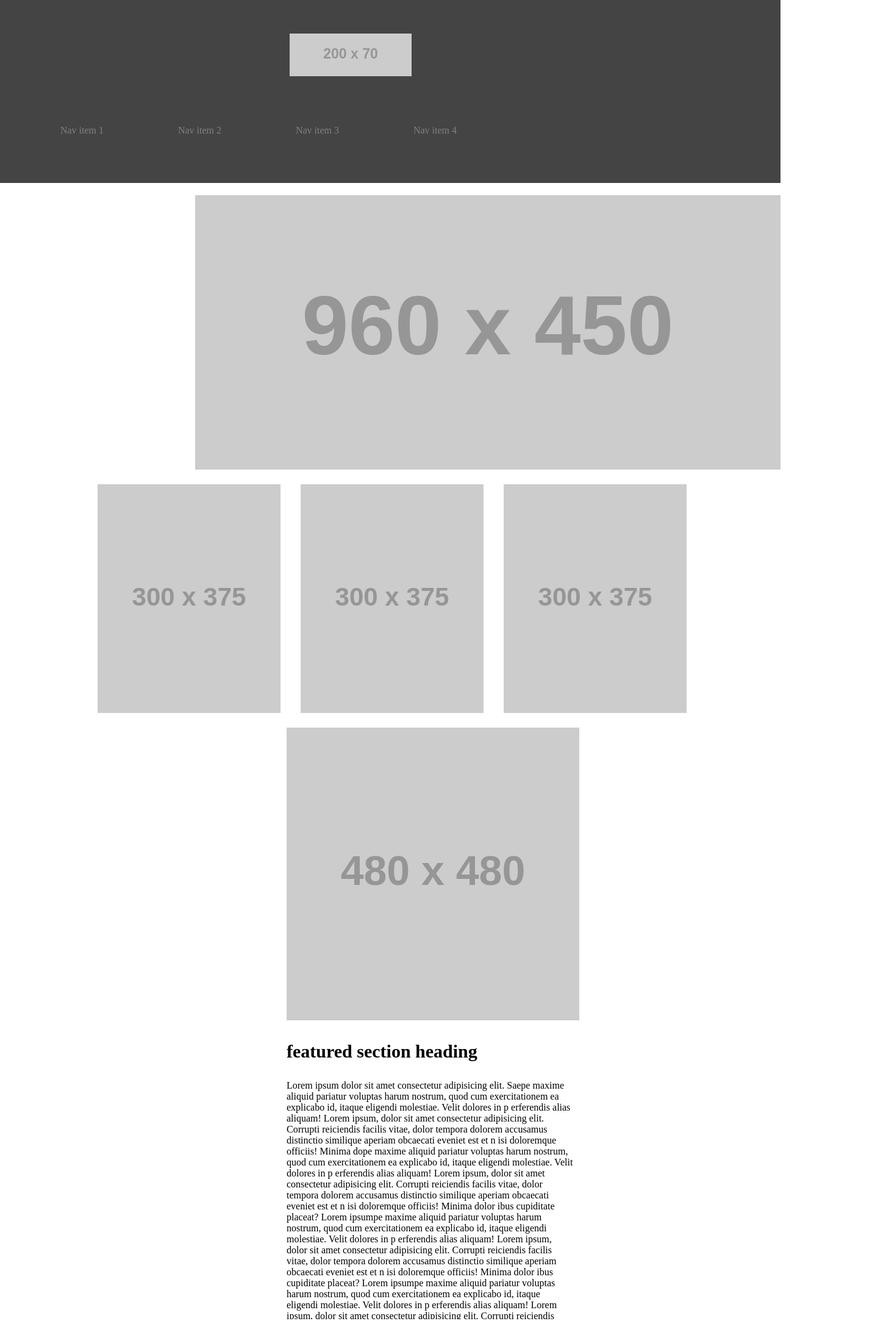
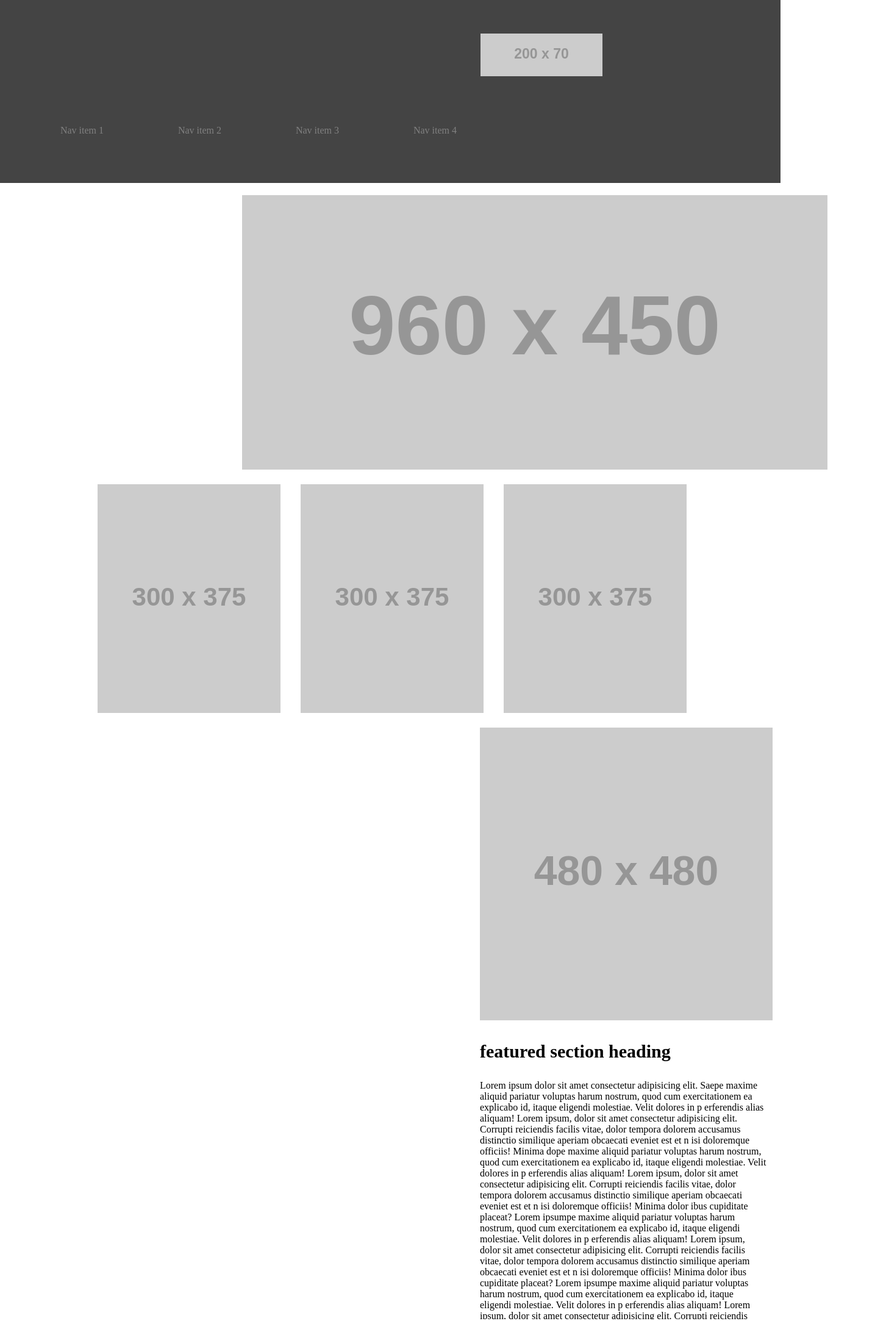
Before and after one commit to abdvool/wirefame-exercise, a plain HTML site: page index.html in a window 1280 px wide. Shown: the top 2166 px of the page at 61% size, 1453 px wide, since content can reach past the window. Drawn offline with Linux system fonts and the light colour scheme; placeholder pictures from the web are drawn by us.

Commit message:
finished

```diff
--- a/css/style.css
+++ b/css/style.css
@@ -51,16 +51,11 @@ margin-right: 20px;
 
     section:first-of-type{
 
-    margin-left: 25%;
+    margin-left: 31%;
 
     }
 
-    section:nth-child(3){
 
-
-
-
-    }
 
 
     section:nth-child(3){
@@ -74,7 +69,7 @@ margin-left: 17px;
 
         section:nth-child(4){
 
-            margin-left: 470px;
+            margin-left: 787px;
             display: inline-block;
             width: 480px%;
 
@@ -129,7 +124,7 @@ margin-left: 17px;
 
 nav img {
 float: left;
-    margin-left: 475px;
+    margin-left: 788px;
 margin-top: 55px;
 
 
--- a/index.html
+++ b/index.html
@@ -25,7 +25,7 @@
     </header>
     <section>
 
-        <img id="f1" src="https://placehold.it/960x450/ddd" alt="">
+        <img id="f1" src="https://placehold.it/960x450/000000" alt="">
     </section>
 
     <section>
```
